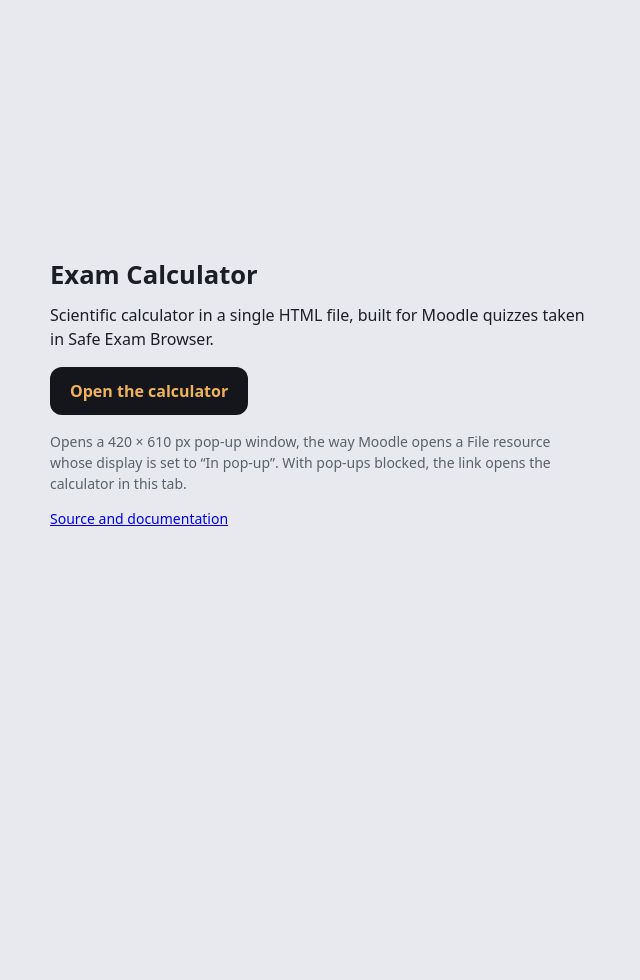
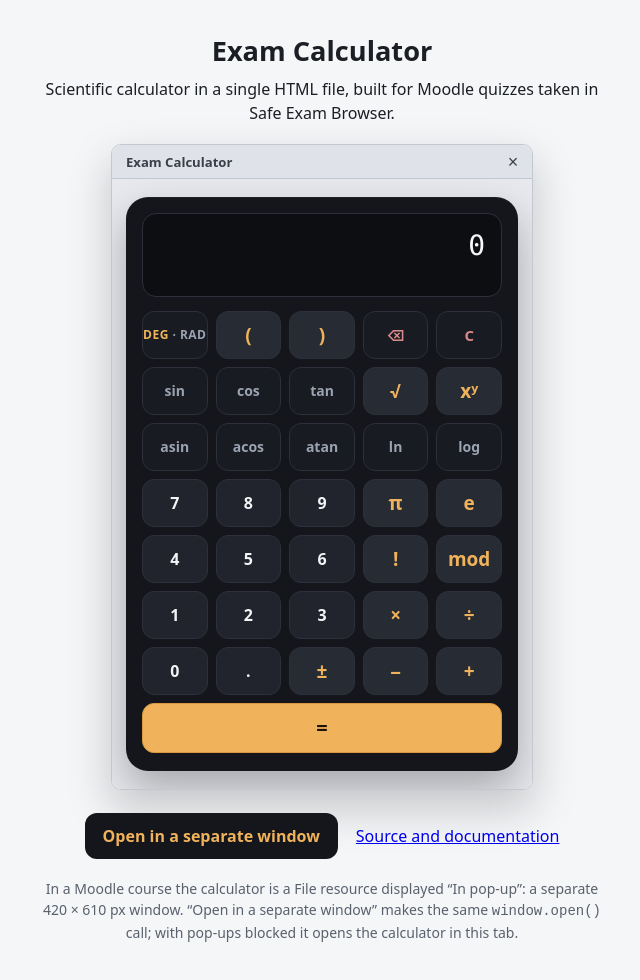
Before and after one commit to idrago/exam-calculator, a plain HTML site: page index.html in a window 1280 px wide. Shown: the whole page, without its empty margins (318-958 px from the left). Before the commit the page ends 800 px from the top, so only its background shows below. Drawn offline with Linux system fonts and the light colour scheme.

Commit message:
Show the calculator at once on the demo page
A link on another site cannot open a pop-up window: browsers allow
window.open() only after a click on the opening page. The demo page now
shows the calculator on arrival in a pop-up-style window (title bar,
close button, 420 x 610 frame) with keyboard focus on it, and keeps the
"Open in a separate window" button for the real pop-up.

```diff
--- a/index.html
+++ b/index.html
@@ -6,26 +6,54 @@
 <title>Exam Calculator — demo</title>
 <style>
   :root{
-    --bg:     #e7e9ee;   /* page, same as calculator.html */
-    --case:   #14161b;   /* button fill = calculator body  */
-    --accent: #f0b35b;
+    --page:   #f5f6f8;
     --text:   #1b1e24;
     --dim:    #59616d;
+    --bar:    #dfe2e8;   /* title bar of the calculator window */
+    --edge:   #c3c8d0;
+    --case:   #14161b;   /* button fill = calculator body      */
+    --accent: #f0b35b;
   }
+  *{box-sizing:border-box;}
+  [hidden]{display:none !important;}
   body{
-    margin:0;min-height:100vh;display:flex;
-    background:var(--bg);color:var(--text);
+    margin:0;padding:32px 16px 40px;
+    background:var(--page);color:var(--text);
     font-family:system-ui,-apple-system,Segoe UI,Roboto,Helvetica,Arial,sans-serif;
   }
-  main{margin:auto;max-width:34rem;padding:24px;}
-  h1{font-size:1.6rem;margin:0 0 .4em;}
-  p{line-height:1.5;margin:0 0 1em;}
-  .open{
-    display:inline-block;padding:12px 20px;border-radius:12px;
-    background:var(--case);color:var(--accent);font-weight:700;text-decoration:none;
+  main{max-width:36rem;margin:0 auto;text-align:center;}
+  h1{font-size:1.7rem;margin:0 0 .3em;}
+  p{line-height:1.5;margin:0 0 1.2em;}
+
+  /* ---- Calculator window: the pop-up, drawn inside the page ------------ */
+  .window{
+    width:422px;max-width:100%;margin:0 auto 1.4em;   /* 420 px frame + border */
+    border:1px solid var(--edge);border-radius:10px;overflow:hidden;
+    background:#fff;box-shadow:0 18px 44px rgba(20,22,27,.22);
+    text-align:left;
   }
-  .open:hover{filter:brightness(1.25);}
-  .open:focus-visible{outline:2px solid var(--accent);outline-offset:2px;}
+  .bar{
+    display:flex;align-items:center;justify-content:space-between;
+    height:34px;padding:0 6px 0 14px;
+    background:var(--bar);border-bottom:1px solid var(--edge);
+    font-size:.82rem;font-weight:600;color:#3a404a;
+  }
+  .bar button{
+    width:26px;height:24px;padding:0;border:0;border-radius:6px;
+    background:transparent;color:#3a404a;font-size:18px;line-height:1;cursor:pointer;
+  }
+  .bar button:hover{background:#c9ced7;}
+  .window iframe{display:block;width:100%;height:610px;border:0;}
+
+  /* ---- Actions --------------------------------------------------------- */
+  .actions{display:flex;flex-wrap:wrap;gap:10px 18px;align-items:center;justify-content:center;}
+  .btn{
+    display:inline-block;padding:11px 18px;border:0;border-radius:12px;
+    background:var(--case);color:var(--accent);
+    font:inherit;font-weight:700;text-decoration:none;cursor:pointer;
+  }
+  .btn:hover{filter:brightness(1.25);}
+  .btn:focus-visible,.bar button:focus-visible{outline:2px solid var(--accent);outline-offset:2px;}
   .note{color:var(--dim);font-size:.875rem;}
 </style>
 </head>
@@ -33,12 +61,41 @@
 <main>
   <h1>Exam Calculator</h1>
   <p>Scientific calculator in a single HTML file, built for Moodle quizzes taken in Safe Exam Browser.</p>
-  <p><a class="open" id="open" href="calculator.html">Open the calculator</a></p>
-  <p class="note">Opens a 420 × 610 px pop-up window, the way Moodle opens a File resource whose display is set
-  to “In pop-up”. With pop-ups blocked, the link opens the calculator in this tab.</p>
-  <p class="note"><a href="https://github.com/idrago/exam-calculator">Source and documentation</a></p>
+
+  <section class="window" id="win" aria-label="Calculator window">
+    <div class="bar">
+      <span>Exam Calculator</span>
+      <button type="button" id="close" aria-label="Close the calculator">&times;</button>
+    </div>
+    <iframe id="frame" src="calculator.html" title="Scientific calculator"></iframe>
+  </section>
+
+  <p class="actions">
+    <button class="btn" type="button" id="show" hidden>Show the calculator</button>
+    <a class="btn" id="open" href="calculator.html">Open in a separate window</a>
+    <a href="https://github.com/idrago/exam-calculator">Source and documentation</a>
+  </p>
+  <p class="note">In a Moodle course the calculator is a File resource displayed “In pop-up”: a separate
+  420 × 610 px window. “Open in a separate window” makes the same <code>window.open()</code> call; with
+  pop-ups blocked it opens the calculator in this tab.</p>
 </main>
 <script>
+(function(){
+  var win = document.getElementById('win'), frame = document.getElementById('frame'),
+      show = document.getElementById('show');
+
+  // Keys go to the calculator without a click on it.
+  function focusCalculator(){ frame.contentWindow.focus(); }
+  frame.addEventListener('load', focusCalculator);
+
+  // Closing hides the window; the calculator keeps its state until the page is left.
+  document.getElementById('close').addEventListener('click', function(){
+    win.hidden = true; show.hidden = false; show.focus();
+  });
+  show.addEventListener('click', function(){
+    win.hidden = false; show.hidden = true; focusCalculator();
+  });
+
   // The window.open() call Moodle generates for a File resource displayed
   // "In pop-up" with pop-up width 420 and height 610.
   document.getElementById('open').addEventListener('click', function(ev){
@@ -50,6 +107,7 @@
     // on Linux: 553 px high for height=610); resize it to 420 x 610 once loaded.
     w.addEventListener('load', function(){ w.resizeBy(420 - w.innerWidth, 610 - w.innerHeight); });
   });
+})();
 </script>
 </body>
 </html>
```
Also changed, not shown: 1 other file. Lines whose indentation alone changed are shown as unchanged.
